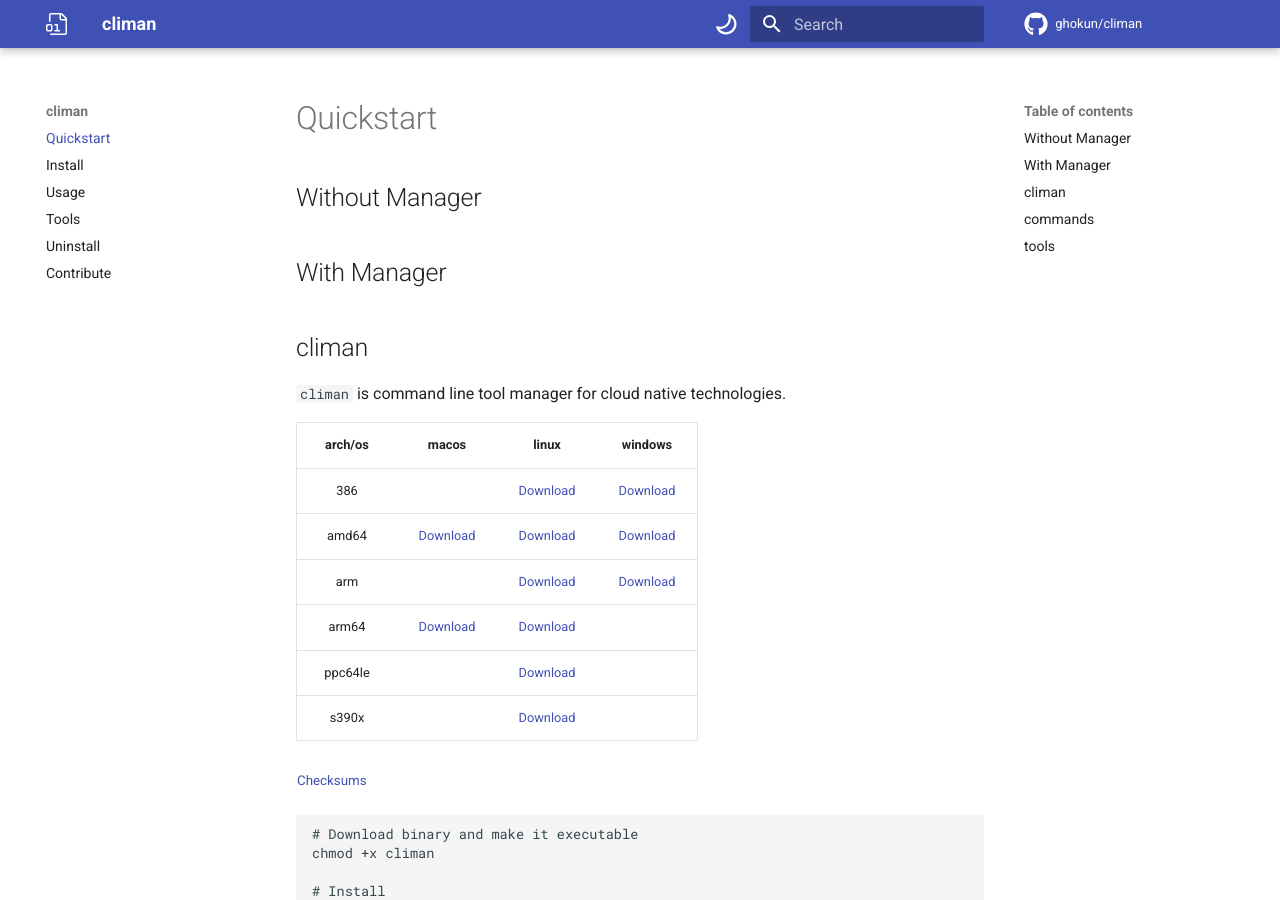
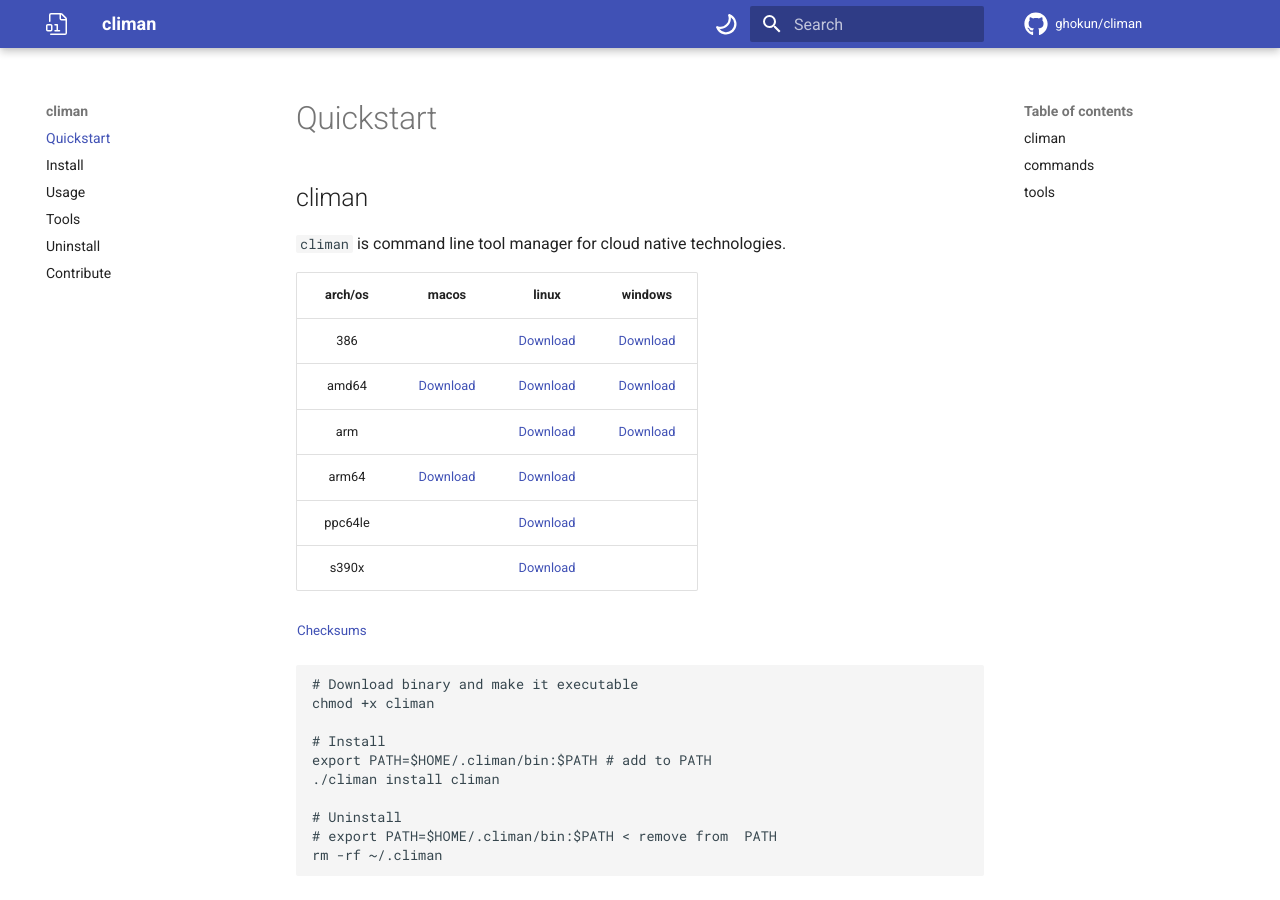
Before and after one commit to ghokun/climan-runner, an MkDocs documentation site: the page built from docs/index.md, in a window 1280 px wide and 900 px high. Built offline with MkDocs 1.6.1 and Material for MkDocs 9.7.7, drawn with Linux system fonts in a browser that asks for light colours; comment, search, counter and statistics services are not loaded.

Commit message:
Actions commit

```diff
--- a/docs/index.md
+++ b/docs/index.md
@@ -1,8 +1,3 @@
-## Without Manager
-
-## With Manager
-
-
 ## climan
 `climan` is command line tool manager for cloud native technologies.
 
```
